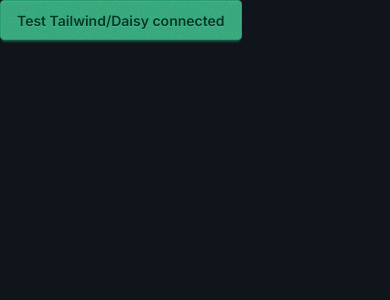
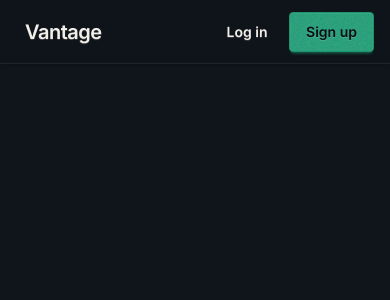
Before and after one commit to molly-thompson/vantage, a Django app: page / in a window 390 px wide. Shown: the top 300 px of the page. Run offline with Django 5.2, Linux system fonts and the light colour scheme; style sheets or scripts are compiled from the project's sources; parts of the project's set-up code (start-up, migrations or seed data) failed here and were passed over.

Commit message:
feat: Add navbar

```diff
--- a/assets/templates/base.html
+++ b/assets/templates/base.html
@@ -19,7 +19,22 @@
     <link rel="preconnect" href="https://fonts.gstatic.com" crossorigin>
     <link href="https://fonts.googleapis.com/css2?family=IBM+Plex+Mono:ital,wght@0,200;0,300;0,400;0,500;0,600;0,700;1,300;1,400;1,500;1,600&family=Inter:ital,opsz,wght@0,14..32,100..900;1,14..32,100..900&display=swap" rel="stylesheet">
 </head>
-<body>
-    <button class="btn btn-success">Test Tailwind/Daisy connected</button>
+
+<body class="min-h-screen flex flex-col bg-base-100 text-base-content">
+    <nav class="navbar border-b border-base-300 bg-base-100/95 px-4 shadow-sm backdrop-blur sm:px-6 lg:px-8">
+        <div class="flex-1">
+            <a href="{% url 'core:home' %}" class="btn btn-ghost px-2 text-xl tracking-tight">Vantage</a>
+        </div>
+        <div class="flex-none gap-1 sm:gap-2">
+            {% if user.is_authenticated %}
+                <span class="hidden text-sm text-muted-content sm:inline">{{ user.first_name|default:user.email }}</span>
+                <a href="{% url 'accounts:dashboard' %}" class="btn btn-ghost">Dashboard</a>
+                <a href="{% url 'account_logout' %}" class="btn btn-ghost">Log out</a>
+            {% else %}
+                <a href="{% url 'account_login' %}" class="btn btn-ghost">Log in</a>
+                <a href="{% url 'account_signup' %}" class="btn btn-primary">Sign up</a>
+            {% endif %}
+        </div>
+    </nav>
 </body>
 </html>
```
